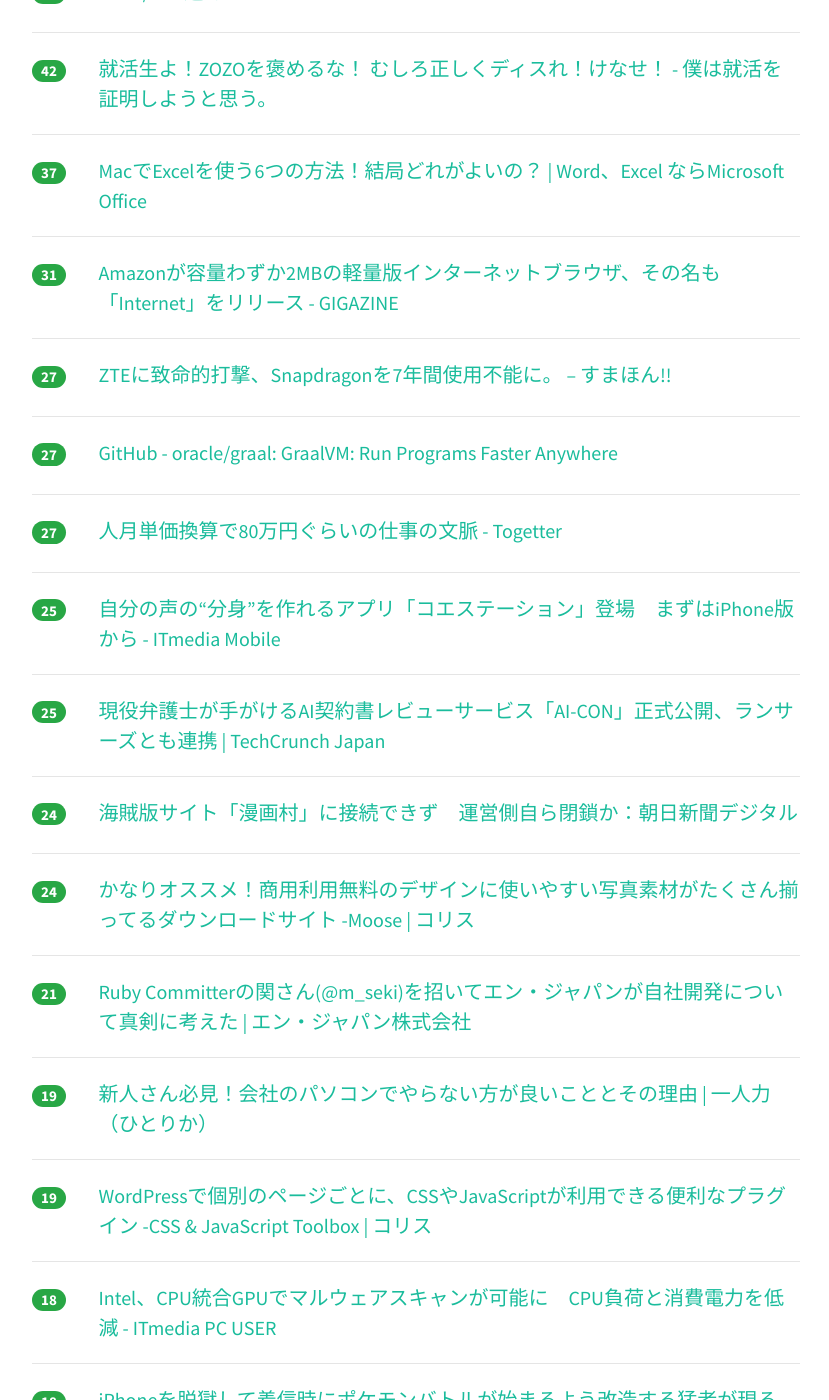
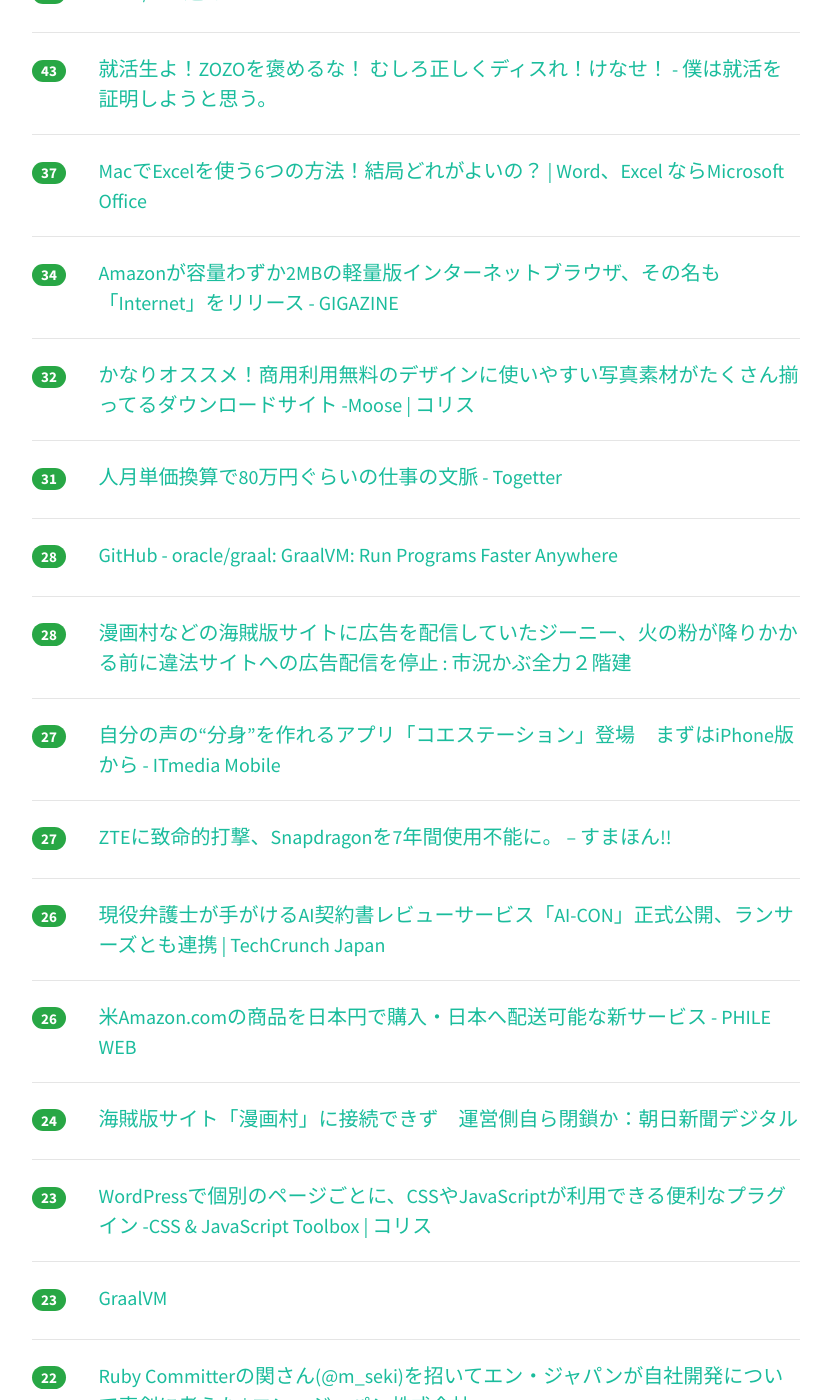
Before and after one commit to yatta47/hatena-matome-site, a Jekyll site: the page built from _posts/2018-04-18-hatena.md, in a window 1280 px wide and 1400 px high, scrolled down 1730 px. Shown: the whole window, without its empty margins (224-1053 px from the left). Built offline with Jekyll 4.4.1, drawn with Linux system fonts in a browser that asks for light colours; nearby versions of some CDN libraries; some of the changed text lies outside the part shown.

Commit message:
Updated 2018-04-18

```diff
--- a/_posts/2018-04-18-hatena.md
+++ b/_posts/2018-04-18-hatena.md
@@ -1,93 +1,93 @@
 ---
 layout: post
 title:  "2018-04-18 はてぶIT"
-date:   2018-04-18 14:01:21
+date:   2018-04-18 15:02:04
 tags: [it-hotentry]
 ---
-39 件のデータあり
+43 件のデータあり
 
 <hr><div class="row">
-<div class="col-1"><span class="badge badge-pill badge-success h2">629</span></div>
+<div class="col-1"><span class="badge badge-pill badge-success h2">668</span></div>
 <div class="col-11"><a href='http://terurou.hateblo.jp/entry/2018/04/18/015709' target='_blank'>人月単価で80万円ぐらいの仕事 - terurouメモ</a></div>
 </div>
 <hr>
 <div class="row">
-<div class="col-1"><span class="badge badge-pill badge-success h2">228</span></div>
+<div class="col-1"><span class="badge badge-pill badge-success h2">239</span></div>
 <div class="col-11"><a href='http://nlab.itmedia.co.jp/nl/articles/1804/17/news122.html' target='_blank'>広告配信のジーニー、「漫画村」などへの広告を停止したと発表 - ねとらぼ</a></div>
 </div>
 <hr>
 <div class="row">
-<div class="col-1"><span class="badge badge-pill badge-success h2">173</span></div>
+<div class="col-1"><span class="badge badge-pill badge-success h2">176</span></div>
 <div class="col-11"><a href='https://qiita.com/KatsunoriNakamura/items/b465b0cf05b1b7fd4975' target='_blank'>Pythonのテキスト作りました - Qiita</a></div>
 </div>
 <hr>
 <div class="row">
-<div class="col-1"><span class="badge badge-pill badge-success h2">142</span></div>
+<div class="col-1"><span class="badge badge-pill badge-success h2">163</span></div>
 <div class="col-11"><a href='http://karaage.hatenadiary.jp/entry/2018/04/18/073000' target='_blank'>人工知能にTwitterを運用させてチューリングテストしたら衝撃的事実が明らかになりました - karaage. [からあげ]</a></div>
 </div>
 <hr>
 <div class="row">
-<div class="col-1"><span class="badge badge-pill badge-success h2">116</span></div>
+<div class="col-1"><span class="badge badge-pill badge-success h2">122</span></div>
 <div class="col-11"><a href='https://cpplover.blogspot.com/2018/04/telegram180ip.html' target='_blank'>本の虫: ロシア、Telegramをブロックするために180万ものIPアドレスをブロック</a></div>
 </div>
 <hr>
 <div class="row">
-<div class="col-1"><span class="badge badge-pill badge-success h2">112</span></div>
+<div class="col-1"><span class="badge badge-pill badge-success h2">116</span></div>
 <div class="col-11"><a href='https://robotstart.info/2018/04/17/iot-device-map-2018.html' target='_blank'>日本で買えるIoTデバイス330個をまとめた「IoTデバイスマップ2018」公開　ダウンロード無料 | ロボスタ</a></div>
 </div>
 <hr>
 <div class="row">
-<div class="col-1"><span class="badge badge-pill badge-success h2">87</span></div>
+<div class="col-1"><span class="badge badge-pill badge-success h2">108</span></div>
 <div class="col-11"><a href='http://www.itmedia.co.jp/news/articles/1804/18/news057.html' target='_blank'>Facebook、非ユーザーの情報も収集していることについて「GoogleやTwitterもやっている」 - ITmedia NEWS</a></div>
 </div>
 <hr>
 <div class="row">
-<div class="col-1"><span class="badge badge-pill badge-success h2">81</span></div>
+<div class="col-1"><span class="badge badge-pill badge-success h2">87</span></div>
 <div class="col-11"><a href='https://qiita.com/simonritchie/items/d7dccb798f0b9c8b1ec5' target='_blank'>Jupyter 知っておくと少し便利なTIPS集 - Qiita</a></div>
 </div>
 <hr>
 <div class="row">
-<div class="col-1"><span class="badge badge-pill badge-success h2">75</span></div>
+<div class="col-1"><span class="badge badge-pill badge-success h2">78</span></div>
 <div class="col-11"><a href='https://blog.tokumaru.org/2014/09/blog-post.html' target='_blank'>パスワード定期的変更の効能について徳丸さんに聞いてみた | 徳丸浩の日記</a></div>
 </div>
 <hr>
 <div class="row">
-<div class="col-1"><span class="badge badge-pill badge-success h2">70</span></div>
+<div class="col-1"><span class="badge badge-pill badge-success h2">72</span></div>
 <div class="col-11"><a href='http://nlab.itmedia.co.jp/nl/articles/1804/17/news120.html' target='_blank'>エグいほど皮肉が効いてる　『スマホをやめて本を読め』という新書に擬態できるスマホケース登場 - ねとらぼ</a></div>
 </div>
 <hr>
 <div class="row">
-<div class="col-1"><span class="badge badge-pill badge-success h2">53</span></div>
+<div class="col-1"><span class="badge badge-pill badge-success h2">69</span></div>
+<div class="col-11"><a href='https://www.webcreatorbox.com/tech/first-vuejs' target='_blank'>WebデザイナーのためのVue.js事始め | Webクリエイターボックス</a></div>
+</div>
+<hr>
+<div class="row">
+<div class="col-1"><span class="badge badge-pill badge-success h2">57</span></div>
+<div class="col-11"><a href='https://www.rite.jp/suppressed-messages/' target='_blank'>syslogの溢れ対策 | まったりエンジニアの備忘録</a></div>
+</div>
+<hr>
+<div class="row">
+<div class="col-1"><span class="badge badge-pill badge-success h2">54</span></div>
 <div class="col-11"><a href='http://jp.automaton.am/articles/newsjp/20180417-66319/' target='_blank'>『ペルソナ5』海外コミュニティの「改善案拡散キャンペーン」から見る、ユーザー活動の可能性と危険性 | AUTOMATON</a></div>
 </div>
 <hr>
 <div class="row">
-<div class="col-1"><span class="badge badge-pill badge-success h2">52</span></div>
+<div class="col-1"><span class="badge badge-pill badge-success h2">53</span></div>
 <div class="col-11"><a href='http://www.itmedia.co.jp/news/articles/1804/17/news121.html' target='_blank'>総務省がSF小説創作　AIが家族に溶け込む2030年代の未来描く - ITmedia NEWS</a></div>
 </div>
 <hr>
 <div class="row">
-<div class="col-1"><span class="badge badge-pill badge-success h2">52</span></div>
-<div class="col-11"><a href='https://www.rite.jp/suppressed-messages/' target='_blank'>syslogの溢れ対策 | まったりエンジニアの備忘録</a></div>
-</div>
-<hr>
-<div class="row">
-<div class="col-1"><span class="badge badge-pill badge-success h2">50</span></div>
+<div class="col-1"><span class="badge badge-pill badge-success h2">53</span></div>
 <div class="col-11"><a href='https://www3.nhk.or.jp/news/html/20180418/k10011407521000.html' target='_blank'>メルカリ ６月にも東証マザーズ上場へ | NHKニュース</a></div>
 </div>
 <hr>
 <div class="row">
-<div class="col-1"><span class="badge badge-pill badge-success h2">50</span></div>
-<div class="col-11"><a href='https://www.webcreatorbox.com/tech/first-vuejs' target='_blank'>WebデザイナーのためのVue.js事始め | Webクリエイターボックス</a></div>
-</div>
-<hr>
-<div class="row">
-<div class="col-1"><span class="badge badge-pill badge-success h2">47</span></div>
+<div class="col-1"><span class="badge badge-pill badge-success h2">48</span></div>
 <div class="col-11"><a href='https://www.slideshare.net/kazuho/http2-94049492' target='_blank'>HTTP/2で 速くなるとき ならないとき</a></div>
 </div>
 <hr>
 <div class="row">
-<div class="col-1"><span class="badge badge-pill badge-success h2">42</span></div>
+<div class="col-1"><span class="badge badge-pill badge-success h2">43</span></div>
 <div class="col-11"><a href='http://skogaku.hatenablog.com/entry/2018/04/17/233739' target='_blank'>就活生よ！ZOZOを褒めるな！ むしろ正しくディスれ！けなせ！ - 僕は就活を証明しようと思う。</a></div>
 </div>
 <hr>
@@ -97,8 +97,33 @@ tags: [it-hotentry]
 </div>
 <hr>
 <div class="row">
+<div class="col-1"><span class="badge badge-pill badge-success h2">34</span></div>
+<div class="col-11"><a href='https://gigazine.net/news/20180418-amazon-android-browser-internet/' target='_blank'>Amazonが容量わずか2MBの軽量版インターネットブラウザ、その名も「Internet」をリリース - GIGAZINE</a></div>
+</div>
+<hr>
+<div class="row">
+<div class="col-1"><span class="badge badge-pill badge-success h2">32</span></div>
+<div class="col-11"><a href='https://coliss.com/articles/freebies/free-stock-photos-moose.html' target='_blank'>かなりオススメ！商用利用無料のデザインに使いやすい写真素材がたくさん揃ってるダウンロードサイト -Moose | コリス</a></div>
+</div>
+<hr>
+<div class="row">
 <div class="col-1"><span class="badge badge-pill badge-success h2">31</span></div>
-<div class="col-11"><a href='https://gigazine.net/news/20180418-amazon-android-browser-internet/' target='_blank'>Amazonが容量わずか2MBの軽量版インターネットブラウザ、その名も「Internet」をリリース - GIGAZINE</a></div>
+<div class="col-11"><a href='https://togetter.com/li/1219163' target='_blank'>人月単価換算で80万円ぐらいの仕事の文脈 - Togetter</a></div>
+</div>
+<hr>
+<div class="row">
+<div class="col-1"><span class="badge badge-pill badge-success h2">28</span></div>
+<div class="col-11"><a href='https://github.com/oracle/graal' target='_blank'>GitHub - oracle/graal: GraalVM: Run Programs Faster Anywhere</a></div>
+</div>
+<hr>
+<div class="row">
+<div class="col-1"><span class="badge badge-pill badge-success h2">28</span></div>
+<div class="col-11"><a href='http://kabumatome.doorblog.jp/archives/65916998.html' target='_blank'>漫画村などの海賊版サイトに広告を配信していたジーニー、火の粉が降りかかる前に違法サイトへの広告配信を停止 : 市況かぶ全力２階建</a></div>
+</div>
+<hr>
+<div class="row">
+<div class="col-1"><span class="badge badge-pill badge-success h2">27</span></div>
+<div class="col-11"><a href='http://www.itmedia.co.jp/mobile/articles/1804/17/news117.html' target='_blank'>自分の声の“分身”を作れるアプリ「コエステーション」登場　まずはiPhone版から - ITmedia Mobile</a></div>
 </div>
 <hr>
 <div class="row">
@@ -107,23 +132,13 @@ tags: [it-hotentry]
 </div>
 <hr>
 <div class="row">
-<div class="col-1"><span class="badge badge-pill badge-success h2">27</span></div>
-<div class="col-11"><a href='https://github.com/oracle/graal' target='_blank'>GitHub - oracle/graal: GraalVM: Run Programs Faster Anywhere</a></div>
+<div class="col-1"><span class="badge badge-pill badge-success h2">26</span></div>
+<div class="col-11"><a href='http://jp.techcrunch.com/2018/04/17/gva-tech-ai-con/' target='_blank'>現役弁護士が手がけるAI契約書レビューサービス「AI-CON」正式公開、ランサーズとも連携 | TechCrunch Japan</a></div>
 </div>
 <hr>
 <div class="row">
-<div class="col-1"><span class="badge badge-pill badge-success h2">27</span></div>
-<div class="col-11"><a href='https://togetter.com/li/1219163' target='_blank'>人月単価換算で80万円ぐらいの仕事の文脈 - Togetter</a></div>
-</div>
-<hr>
-<div class="row">
-<div class="col-1"><span class="badge badge-pill badge-success h2">25</span></div>
-<div class="col-11"><a href='http://www.itmedia.co.jp/mobile/articles/1804/17/news117.html' target='_blank'>自分の声の“分身”を作れるアプリ「コエステーション」登場　まずはiPhone版から - ITmedia Mobile</a></div>
-</div>
-<hr>
-<div class="row">
-<div class="col-1"><span class="badge badge-pill badge-success h2">25</span></div>
-<div class="col-11"><a href='http://jp.techcrunch.com/2018/04/17/gva-tech-ai-con/' target='_blank'>現役弁護士が手がけるAI契約書レビューサービス「AI-CON」正式公開、ランサーズとも連携 | TechCrunch Japan</a></div>
+<div class="col-1"><span class="badge badge-pill badge-success h2">26</span></div>
+<div class="col-11"><a href='http://www.phileweb.com/news/d-av/201804/18/43780.html' target='_blank'>米Amazon.comの商品を日本円で購入・日本へ配送可能な新サービス - PHILE WEB</a></div>
 </div>
 <hr>
 <div class="row">
@@ -132,23 +147,28 @@ tags: [it-hotentry]
 </div>
 <hr>
 <div class="row">
-<div class="col-1"><span class="badge badge-pill badge-success h2">24</span></div>
-<div class="col-11"><a href='https://coliss.com/articles/freebies/free-stock-photos-moose.html' target='_blank'>かなりオススメ！商用利用無料のデザインに使いやすい写真素材がたくさん揃ってるダウンロードサイト -Moose | コリス</a></div>
+<div class="col-1"><span class="badge badge-pill badge-success h2">23</span></div>
+<div class="col-11"><a href='https://coliss.com/articles/blog/wordpress/wordpress-plugin-css-js-toolbox-plus.html' target='_blank'>WordPressで個別のページごとに、CSSやJavaScriptが利用できる便利なプラグイン -CSS & JavaScript Toolbox | コリス</a></div>
 </div>
 <hr>
 <div class="row">
-<div class="col-1"><span class="badge badge-pill badge-success h2">21</span></div>
+<div class="col-1"><span class="badge badge-pill badge-success h2">23</span></div>
+<div class="col-11"><a href='http://www.graalvm.org/' target='_blank'>GraalVM</a></div>
+</div>
+<hr>
+<div class="row">
+<div class="col-1"><span class="badge badge-pill badge-success h2">22</span></div>
 <div class="col-11"><a href='https://www.wantedly.com/companies/en-japanrecruit/post_articles/115789' target='_blank'>Ruby Committerの関さん(@m_seki)を招いてエン・ジャパンが自社開発について真剣に考えた | エン・ジャパン株式会社</a></div>
 </div>
 <hr>
 <div class="row">
-<div class="col-1"><span class="badge badge-pill badge-success h2">19</span></div>
+<div class="col-1"><span class="badge badge-pill badge-success h2">20</span></div>
 <div class="col-11"><a href='https://hitorica.com/operation-logging/' target='_blank'>新人さん必見！会社のパソコンでやらない方が良いこととその理由 | 一人力（ひとりか）</a></div>
 </div>
 <hr>
 <div class="row">
 <div class="col-1"><span class="badge badge-pill badge-success h2">19</span></div>
-<div class="col-11"><a href='https://coliss.com/articles/blog/wordpress/wordpress-plugin-css-js-toolbox-plus.html' target='_blank'>WordPressで個別のページごとに、CSSやJavaScriptが利用できる便利なプラグイン -CSS & JavaScript Toolbox | コリス</a></div>
+<div class="col-11"><a href='https://www.theinformation.com/articles/netflix-long-an-aws-customer-tests-waters-on-google-cloud' target='_blank'>Netflix, Long an AWS Customer, Tests Waters on Google Cloud — The Information</a></div>
 </div>
 <hr>
 <div class="row">
@@ -167,18 +187,23 @@ tags: [it-hotentry]
 </div>
 <hr>
 <div class="row">
-<div class="col-1"><span class="badge badge-pill badge-success h2">16</span></div>
-<div class="col-11"><a href='https://www.theinformation.com/articles/netflix-long-an-aws-customer-tests-waters-on-google-cloud' target='_blank'>Netflix, Long an AWS Customer, Tests Waters on Google Cloud — The Information</a></div>
-</div>
-<hr>
-<div class="row">
-<div class="col-1"><span class="badge badge-pill badge-success h2">15</span></div>
+<div class="col-1"><span class="badge badge-pill badge-success h2">17</span></div>
 <div class="col-11"><a href='https://www.nikkei.com/article/DGXMZO29496460X10C18A4000000/' target='_blank'>赤字200億円「アベマＴＶ」支える子会社　　：日本経済新聞</a></div>
 </div>
 <hr>
 <div class="row">
 <div class="col-1"><span class="badge badge-pill badge-success h2">15</span></div>
-<div class="col-11"><a href='http://www.phileweb.com/news/d-av/201804/18/43780.html' target='_blank'>米Amazon.comの商品を日本円で購入・日本へ配送可能な新サービス - PHILE WEB</a></div>
+<div class="col-11"><a href='https://pepabo.com/news/press/201804181100' target='_blank'>「ロリポップ！」クラウドホスティングのような環境を手軽に利用できる新しいホスティングサービス「マネージドクラウド」プランの正式版を提供開始 | プレスリリース | ニュース | GMOペ</a></div>
+</div>
+<hr>
+<div class="row">
+<div class="col-1"><span class="badge badge-pill badge-success h2">14</span></div>
+<div class="col-11"><a href='https://togetter.com/li/1219015' target='_blank'>「自分の可視範囲の世界しか見えない、実在する人間レベルの発想しかできない病」のヤバさ - Togetter</a></div>
+</div>
+<hr>
+<div class="row">
+<div class="col-1"><span class="badge badge-pill badge-success h2">14</span></div>
+<div class="col-11"><a href='https://cloudplatform-jp.googleblog.com/2018/04/BigQuery-arrives-in-the-Tokyo-region.html' target='_blank'>Google Cloud Platform Japan 公式ブログ: 東京 GCP リージョンで BigQuery の提供開始</a></div>
 </div>
 <hr>
 <div class="row">
@@ -188,12 +213,7 @@ tags: [it-hotentry]
 <hr>
 <div class="row">
 <div class="col-1"><span class="badge badge-pill badge-success h2">13</span></div>
-<div class="col-11"><a href='https://togetter.com/li/1219015' target='_blank'>「自分の可視範囲の世界しか見えない、実在する人間レベルの発想しかできない病」のヤバさ - Togetter</a></div>
-</div>
-<hr>
-<div class="row">
-<div class="col-1"><span class="badge badge-pill badge-success h2">11</span></div>
-<div class="col-11"><a href='http://www.graalvm.org/' target='_blank'>GraalVM</a></div>
+<div class="col-11"><a href='https://www.bloomberg.co.jp/news/articles/2018-04-17/P7BCKN6KLVR901' target='_blank'>日銀は18年度に金融引き締めとの見方、需要超過で物価１％上昇が定着 - Bloomberg</a></div>
 </div>
 <hr>
 <div class="row">
```
